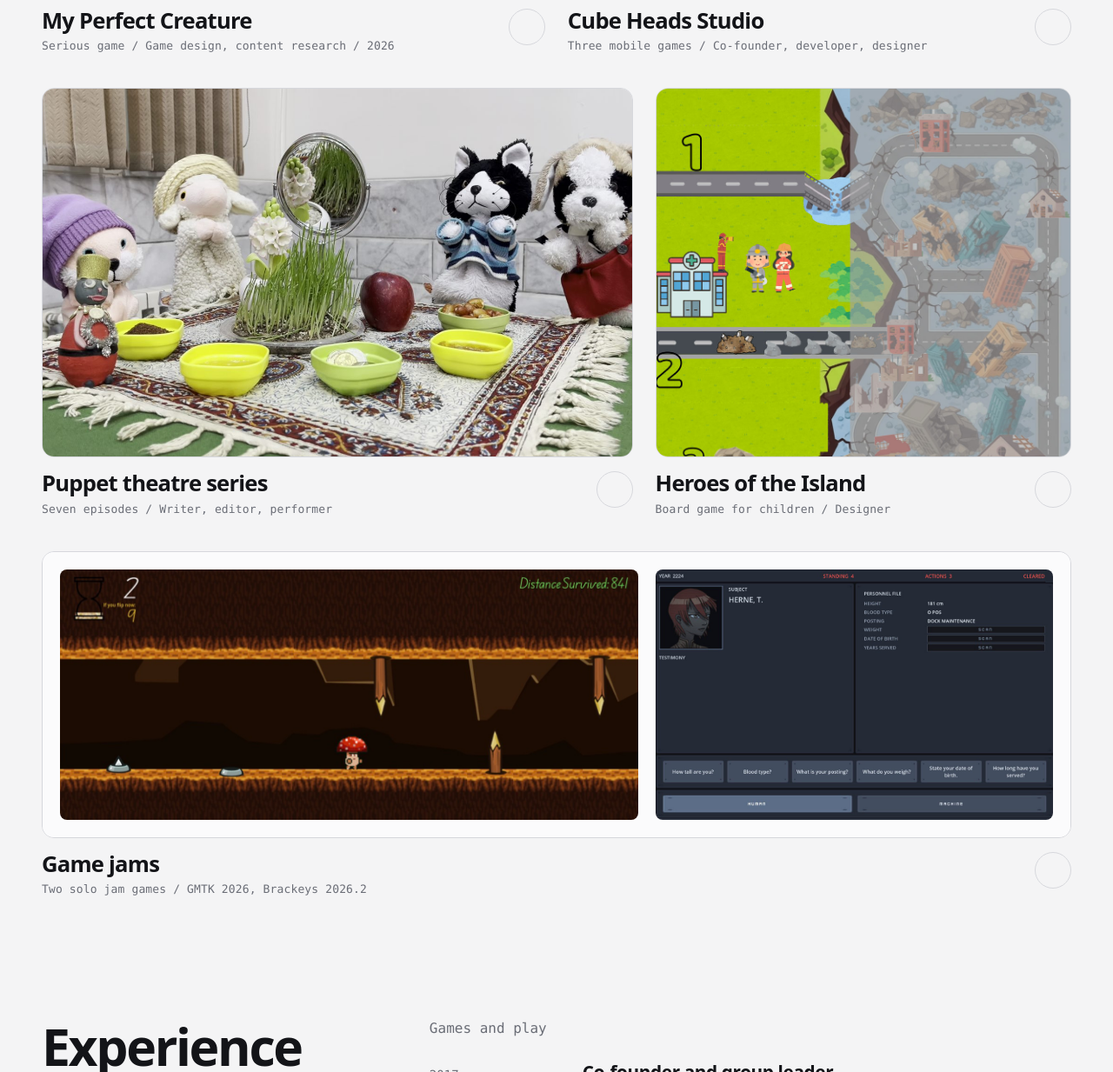
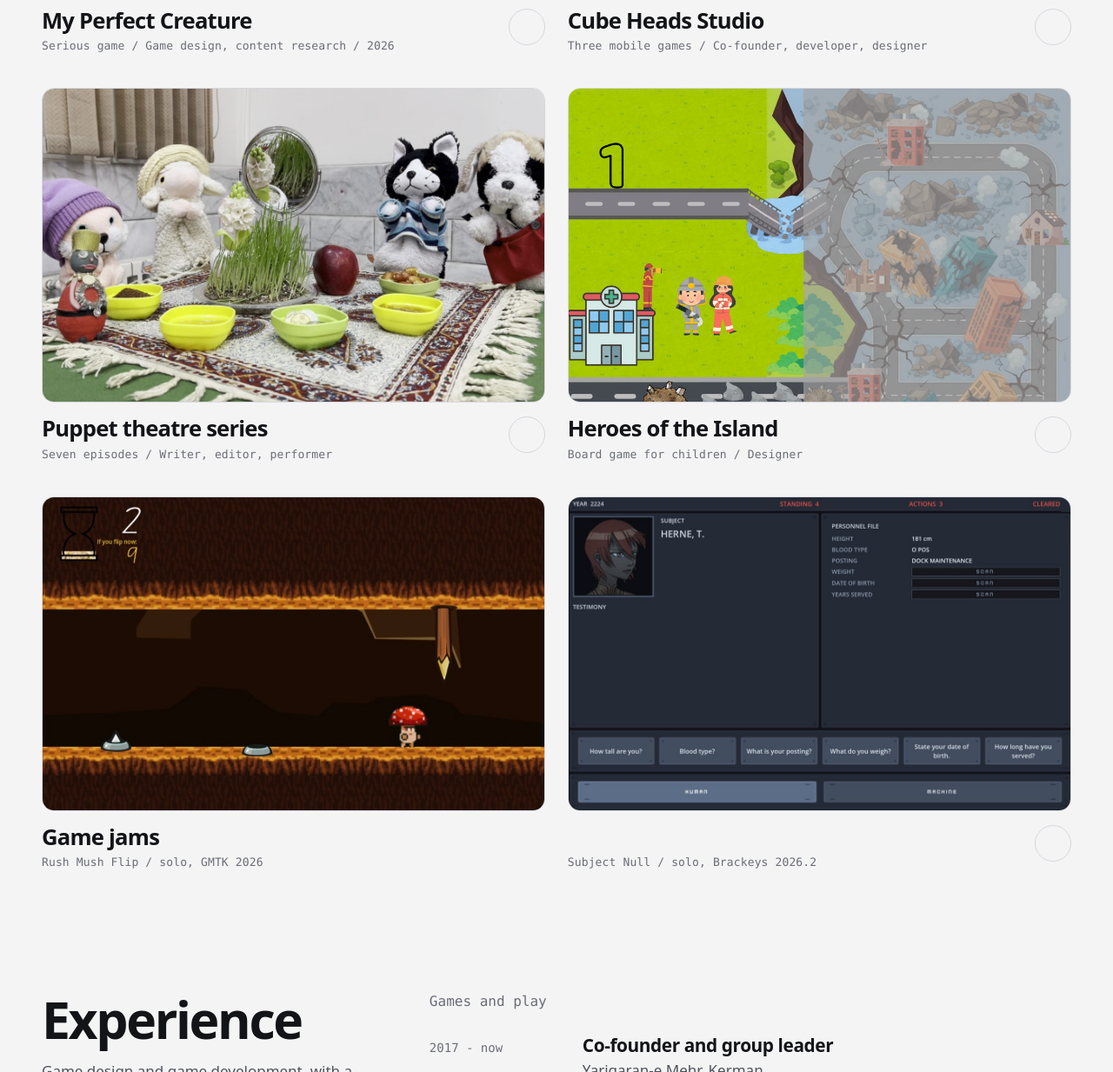
Before and after one commit to Amir-Sah/Amir-Sah.github.io, a website built with Vite: page index.html in a window 1280 px wide. Shown: the part 1292-2525 px from the top of the page at 87% size. Built offline with nearby package versions, Linux system fonts and the light colour scheme; files whose address does not match are found by name.

Commit message:
Even 6+6 split on every project row; align game jam screenshots and labels to the columns

```diff
--- a/index.html
+++ b/index.html
@@ -108,11 +108,10 @@
           <img class="vt-subject" src="{{root}}assets/jams/subject-gameplay.jpg" width="1218" height="768" alt="Subject Null: a subject's portrait next to a personnel file and the Human and Machine buttons" loading="lazy">
         </div>
       </div>
-      <div class="tile-cap">
-        <div>
-          <h3>Game jams</h3>
-          <p class="meta">Two solo jam games / GMTK 2026, Brackeys 2026.2</p>
-        </div>
+      <div class="tile-cap jam-cap">
+        <h3>Game jams</h3>
+        <p class="meta jam-l">Rush Mush Flip / solo, GMTK 2026</p>
+        <p class="meta jam-r">Subject Null / solo, Brackeys 2026.2</p>
         <span class="tile-arrow" aria-hidden="true"><svg class="ico"><use href="#i-arrow-up-right"/></svg></span>
       </div>
     </a>
--- a/src/style.css
+++ b/src/style.css
@@ -186,8 +186,9 @@ p { max-width: 64ch; text-wrap: pretty; }
 
 /* ---------- home: project tiles (bento) ---------- */
 .tiles {
+  --col-gap: clamp(16px, 2vw, 28px);
   display: grid; grid-template-columns: repeat(12, 1fr);
-  gap: clamp(28px, 3vw, 40px) clamp(16px, 2vw, 28px);
+  gap: clamp(28px, 3vw, 40px) var(--col-gap);
 }
 .tile { position: relative; display: flex; flex-direction: column; text-decoration: none; color: inherit; }
 .tile-media {
@@ -210,20 +211,29 @@ p { max-width: 64ch; text-wrap: pretty; }
 .tile-arrow .ico { width: 18px; height: 18px; }
 .tile:hover .tile-arrow { background: var(--accent); color: var(--on-accent); border-color: var(--accent); transform: rotate(45deg); }
 
-.t-mpc { grid-column: span 6; --ar: 16 / 10; }
-.t-cube { grid-column: span 6; }
-.t-cube .tile-media { flex: 1; aspect-ratio: auto; min-height: 320px; }
-.t-puppets { grid-column: span 7; --ar: 16 / 10; }
-.t-heroes { grid-column: span 5; }
-.t-heroes .tile-media { flex: 1; aspect-ratio: auto; min-height: 320px; background: #f3f1ee; }
-.t-heroes .tile-media img { position: absolute; inset: 0; object-position: top; }
+/* Every row is an even 6 + 6 split and every image is 16:10, so rows share one rhythm. */
+.t-mpc, .t-cube, .t-puppets, .t-heroes { grid-column: span 6; --ar: 16 / 10; }
+.t-heroes .tile-media { background: #f3f1ee; }
+.t-heroes .tile-media img { object-position: top; }
+/* Game jams: one tile, two screenshots aligned to the same two columns as the rows above. */
 .t-jams { grid-column: 1 / -1; }
-.t-jams .tile-media { aspect-ratio: auto; }
-/* flex-grow = width/height of each screenshot, so both render at the same height, uncropped */
-.jam-pair { display: flex; align-items: flex-start; gap: clamp(12px, 1.6vw, 20px); padding: clamp(12px, 1.6vw, 20px); background: var(--surface); }
-.jam-pair img { width: 0; height: auto; border-radius: var(--r-sm); }
-.jam-pair img.vt-rush { flex: 2.3116; }
-.jam-pair img.vt-subject { flex: 1.5859; }
+.t-jams .tile-media { aspect-ratio: auto; overflow: visible; background: none; border: 0; border-radius: 0; }
+.t-jams:hover .tile-media { box-shadow: none; }
+.jam-pair { display: grid; grid-template-columns: 1fr 1fr; gap: var(--col-gap); }
+.t-jams .jam-pair img {
+  height: auto; aspect-ratio: 16 / 10; object-fit: cover;
+  border-radius: var(--r-lg); border: 1px solid var(--line); background: var(--surface);
+  transition: box-shadow 0.5s var(--ease), border-color 0.3s;
+}
+/* caption: shared title, then one label under each screenshot on the same line */
+.jam-cap { display: grid; grid-template-columns: 1fr 1fr; column-gap: var(--col-gap); row-gap: 0; align-items: start; }
+.jam-cap h3 { grid-column: 1; grid-row: 1; }
+.jam-cap .jam-l { grid-column: 1; grid-row: 2; }
+.jam-cap .jam-r { grid-column: 2; grid-row: 2; }
+.jam-cap .tile-arrow { grid-column: 2; grid-row: 1 / 3; justify-self: end; }
+/* keep the hourglass and the mushroom in frame */
+.t-jams .jam-pair img.vt-rush { object-position: left center; }
+.t-jams:hover .jam-pair img { transform: none; box-shadow: var(--tile-shadow); border-color: color-mix(in srgb, var(--accent) 45%, var(--line)); }
 .cube-strip {
   position: absolute; inset: 0; display: grid; grid-template-columns: repeat(3, 1fr); gap: 10px; padding: 14px;
   background: radial-gradient(120% 90% at 20% 0%, #2d3a2a 0%, #16181c 70%);
@@ -396,8 +406,6 @@ a.paper img { border-radius: 4px; }
 
 /* ---------- responsive ---------- */
 @media (max-width: 1023px) {
-  .t-mpc, .t-heroes, .t-puppets, .t-cube { grid-column: span 6; }
-  .t-heroes .tile-media, .t-cube .tile-media { min-height: 0; aspect-ratio: 16 / 10; }
   .cube-strip img:nth-child(2) { translate: none; }
   .gallery figure.w4, .gallery figure.w2 { grid-column: span 3; }
   .sheets { grid-template-columns: repeat(3, 1fr); }
@@ -417,8 +425,10 @@ a.paper img { border-radius: 4px; }
 
   .tiles { grid-template-columns: 1fr; }
   .t-mpc, .t-heroes, .t-puppets, .t-cube, .t-jams { grid-column: 1 / -1; }
-  .jam-pair { flex-direction: column; }
-  .jam-pair img { width: 100%; flex: none !important; }
+  .jam-pair { grid-template-columns: 1fr; }
+  .jam-cap { grid-template-columns: 1fr auto; }
+  .jam-cap .jam-r { grid-column: 1; grid-row: 3; margin-top: 2px; }
+  .jam-cap .tile-arrow { grid-row: 1 / 4; }
   .cube-strip { gap: 6px; padding: 8px; }
 
   .exp, .about, .split, .p-title, .feature, .feature.flip { grid-template-columns: 1fr; }
```
